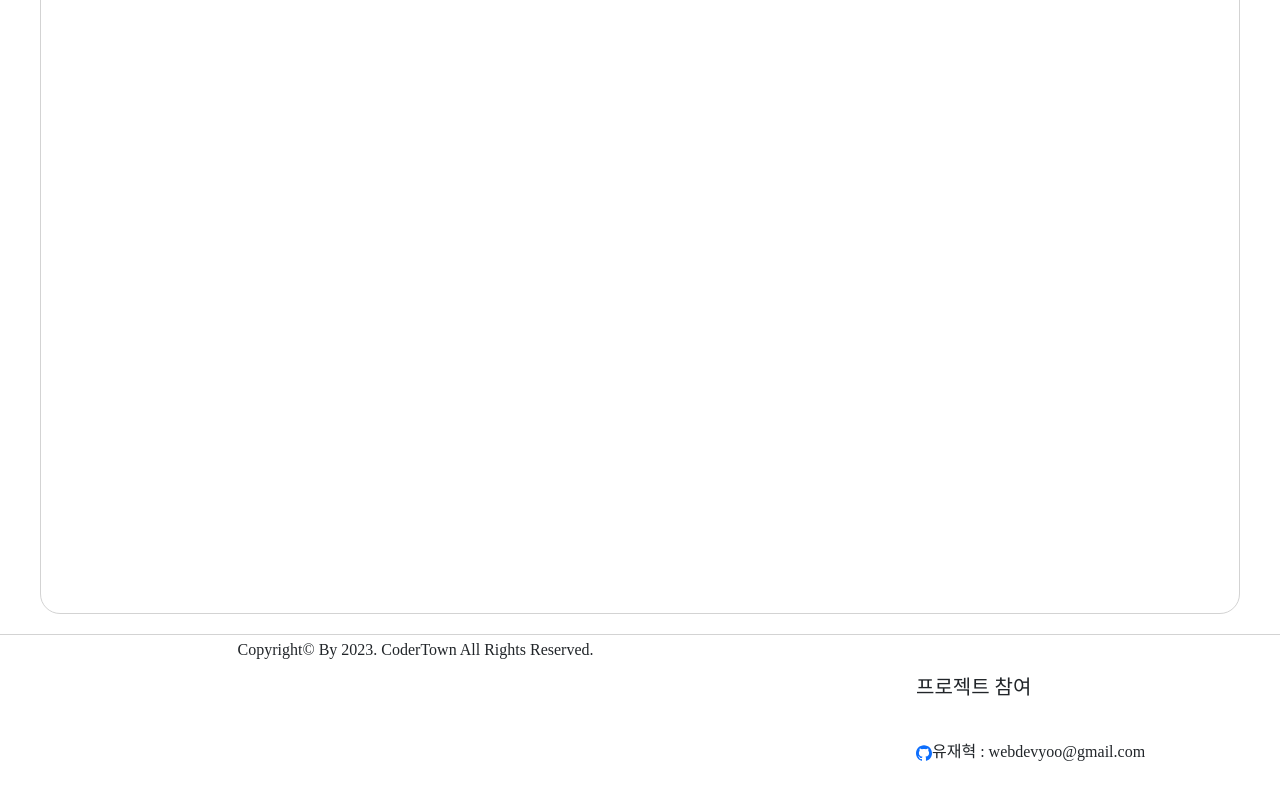
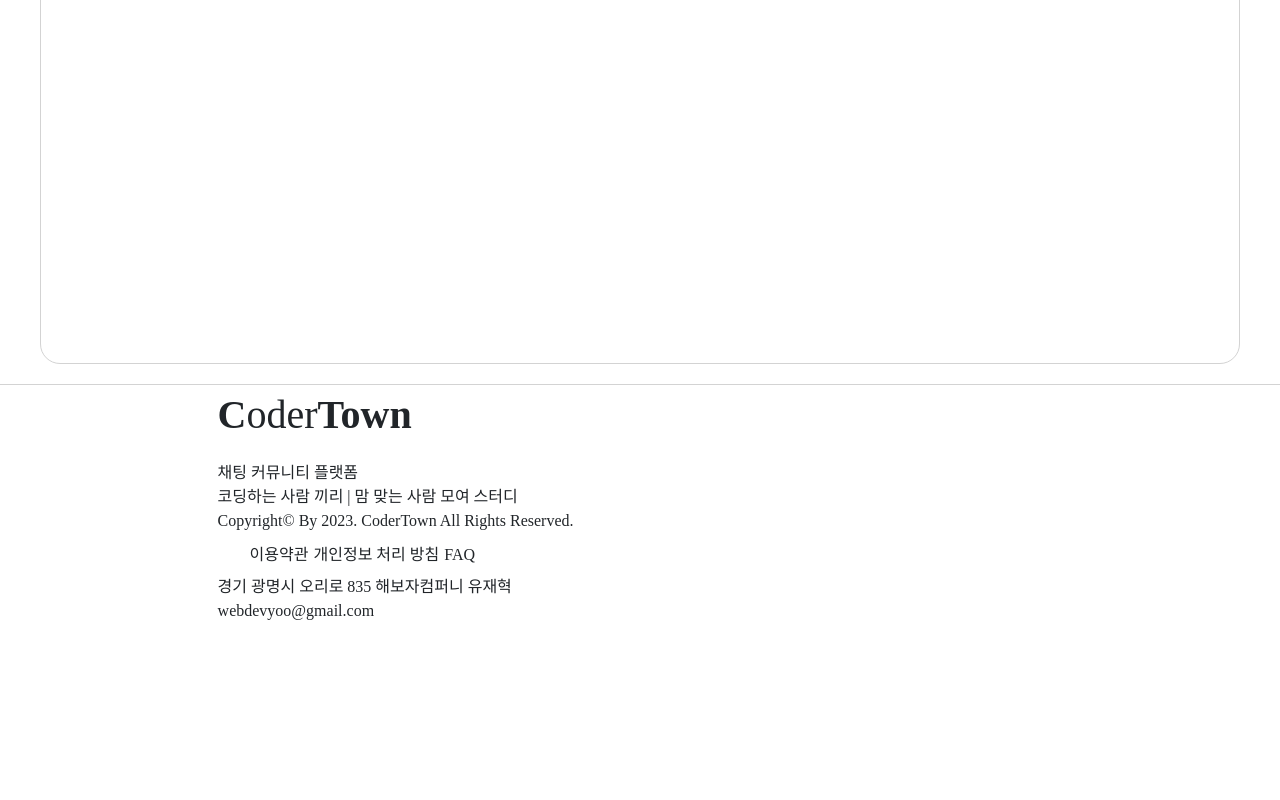
Before and after one commit to YooHyeok/codertown-client, a React (Create React App) app: page / in a window 1280 px wide. Shown: the part 436-1236 px from the top of the page. After the commit the page ends 1060 px from the top, so only its background shows below. Built offline with nearby package versions, Linux system fonts and the light colour scheme; a web font is replaced by a local one.

Commit message:
MOD: Footer 1차 디자인 작업물

```diff
--- a/src/component/Main.js
+++ b/src/component/Main.js
@@ -1,7 +1,7 @@
 export default function MagnetFill() {
     const divStyle = {
         width: '1200px' //캘린더 width 조절을 위해 부모태그에 설정한다.
-        , height: '950px'
+        , height: '700px'
         , textAlign: 'left'
         , margin: '100px auto'
         , marginBottom: '20px'
--- a/src/component/info/Footer.js
+++ b/src/component/info/Footer.js
@@ -10,40 +10,22 @@ export default function Footer() {
     }
     return(
         <div style={style} >
-            <ul className="footer-items-0" >
-            </ul>
-            <ul className="footer-items-1" >
-                <li tyle={{paddingTop:"20px"}} className="footer-item inline ">
-                    {/* <Link to={'/'} id="logo"><img className='inline w-32' src={require('../../resources/img/logo/cookcrew.png')} alt=''/></Link> */}
-                    {/* <Link to={'/'}><img style={{width:"240px"}} src={require('../../resources/img/logo/cookcrew3.png')} alt='' /></Link> */}
-                    <span>Copyright© By 2023. CoderTown All Rights Reserved.</span>
+            <div className="footer-items-0" />
+            <p style={{fontSize:"40px"}} className="logo-text"><b>C</b>oder<b>Town</b></p>
+            <p></p>
+            <span>채팅 커뮤니티 플랫폼 <br/>코딩하는 사람 끼리 | 맘 맞는 사람 모여 스터디</span> <br/>Copyright© By 2023. CoderTown All Rights Reserved.
+            <ul style={{display:"flex", alignItems: "center", listStyle:"none", justifyContent:"flex-start", margin:"10px 0 8px -5px"}}>
+                <li style={{padding:"0 5px 0 0"}}>
+                    이용약관
+                </li>
+                <li style={{padding:"0 5px 0 0"}}>
+                    개인정보 처리 방침
+                </li>
+                <li style={{padding:"0 5px 0 0"}}>
+                    FAQ
                 </li>
             </ul>
-            <ul className="footer-items-2" >
-                <li className="footer-item" style={{paddingTop:"40px"}}>
-                    <h5>프로젝트 참여 </h5><br/>
-                    <span>
-                        <a style={{width:"20px"}} className="inline-block social-icon" href="https://github.com/YooHyeok" target="_blank">
-                            <SiGithub className="inline"/>
-                        </a>
-                        유재혁 : webdevyoo@gmail.com</span><br/>
-                    {/* <span>
-                        <a style={{width:"20px"}} className="inline-block social-icon" href="https://github.com/mdmdr8" target="_blank">
-                            <SiGithub className="inline"/>
-                        </a>
-                        박지혜 : krystle.pk@gmail.com</span><br/>
-                    <span>
-                        <a style={{width:"20px"}} className="inline-block social-icon" href="https://github.com/JoHB94" target="_blank">
-                            <SiGithub className="inline"/>
-                        </a>
-                        조현빈 : webdp1503@gmail.com</span><br/>
-                    <span>
-                        <a style={{width:"20px"}} className="inline-block social-icon" href="https://github.com/92Lee92" target="_blank">
-                            <SiGithub className="inline"/>
-                        </a>
-                        이규희 : devindeed92@gmail.com</span><br/> */}
-                </li>
-            </ul>
+            <span>경기 광명시 오리로 835 해보자컴퍼니 유재혁 <br/>webdevyoo@gmail.com</span>
         </div>
     )
 }
```
